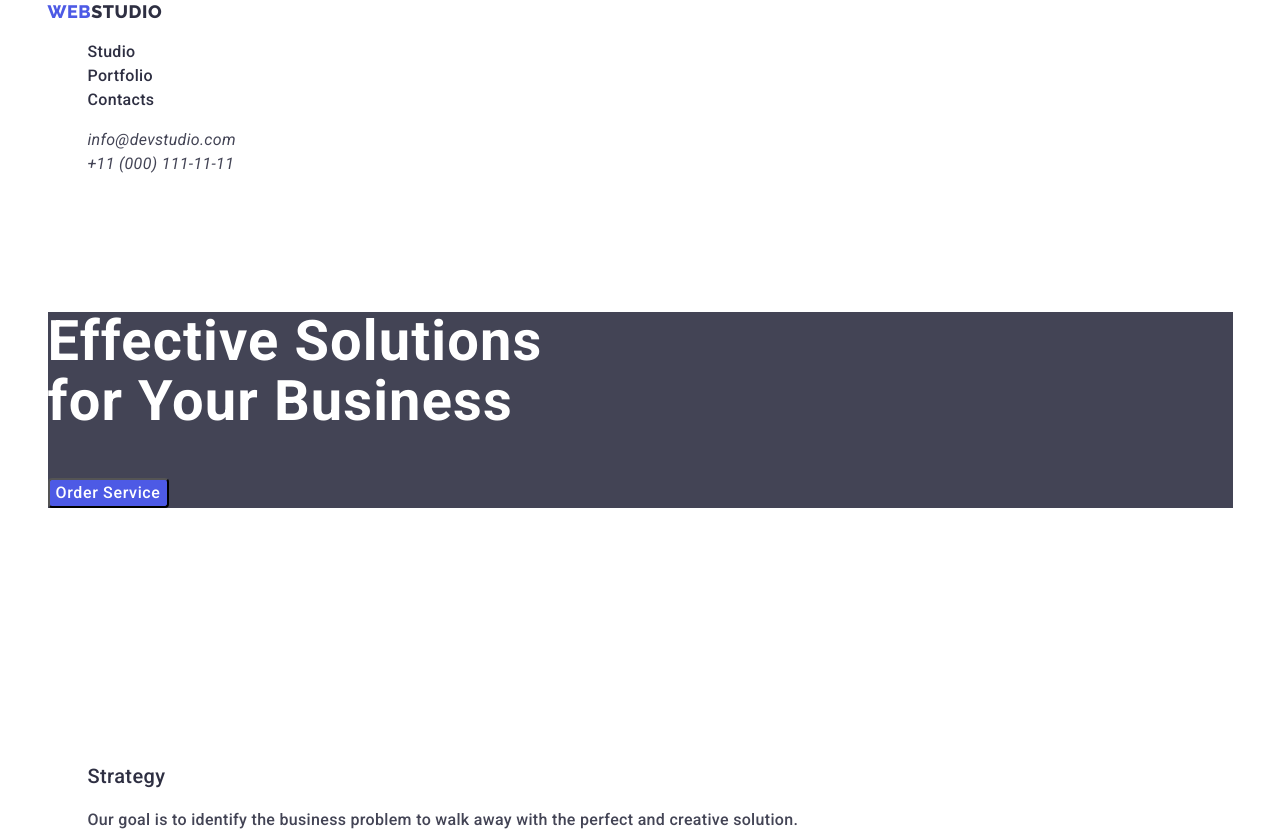
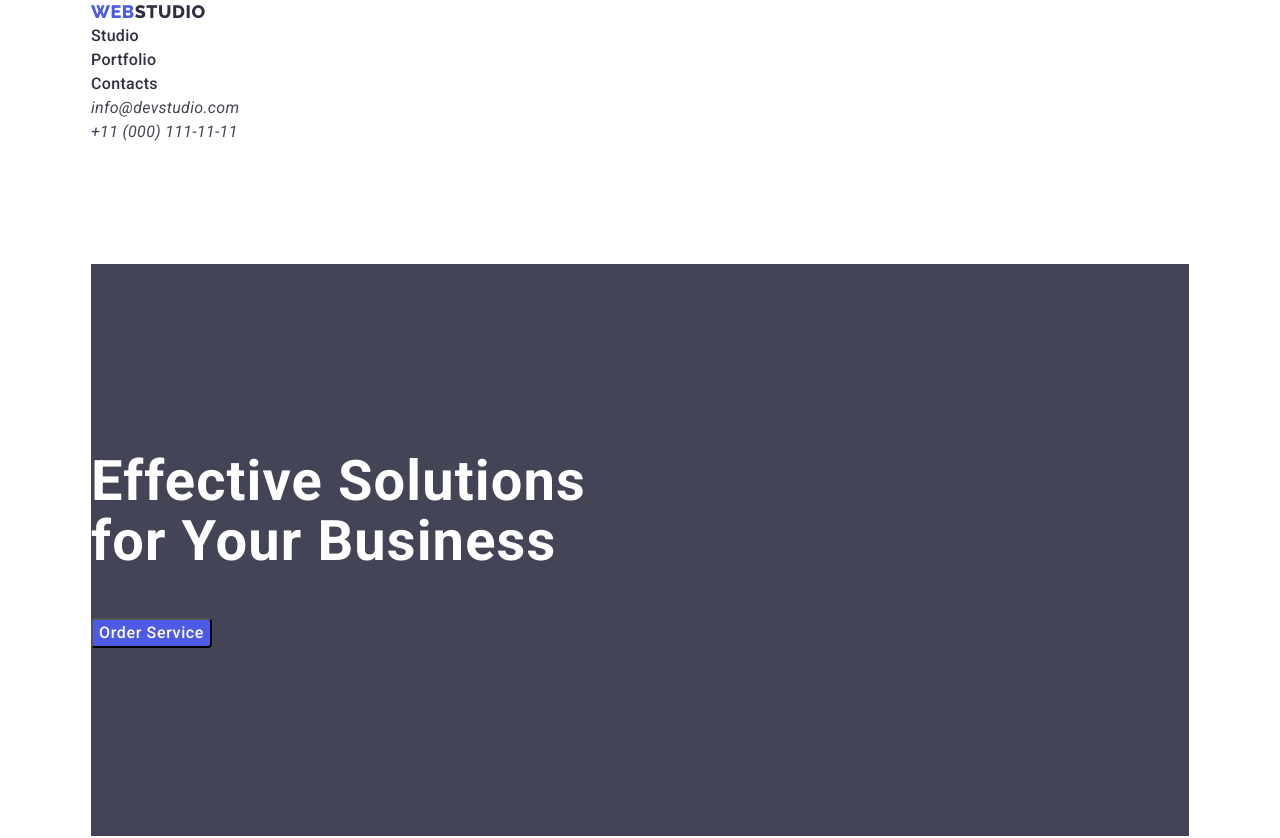
Before and after one commit to Tani-Yatsun/goit-markup-hw-03, a plain HTML site: page index.html in a window 1280 px wide. Shown: the top 838 px of the page. Drawn offline with nearby package versions, Linux system fonts and the light colour scheme.

Commit message:
Update style.css

```diff
--- a/CSS/style.css
+++ b/CSS/style.css
@@ -25,6 +25,11 @@ h6 {
     margin-top: 0;
 }
 
+ul {
+
+    margin: 0;
+    padding: 0;
+}
 
 
 
@@ -102,15 +107,17 @@ h6 {
 }
 
 .container {
-    max-width: 1185px;
+    max-width: 1128px;
     width: 100%;
     margin: 0 auto;
+    padding: 0 15px;
 
 }
 
 .hero {
     background-color: var(--color-secondary);
-
+    padding-top: 188px;
+    padding-bottom: 188px;
 
 }
 
```
